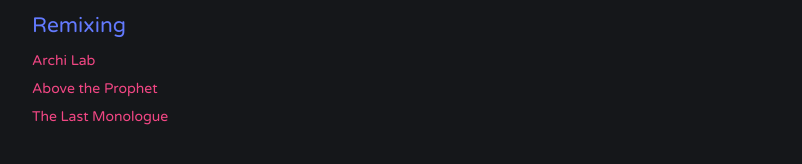
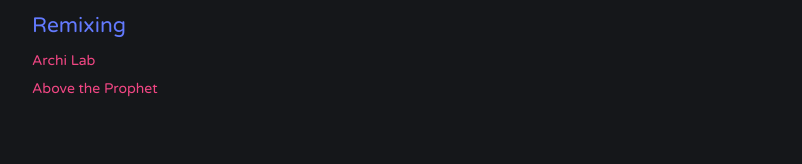
Before and after one commit to jithendrabsy/thoughts, a Jekyll site: the page built from _posts/1929-03-20-allen-lee.md, in a window 1280 px wide. Shown: the part 625-789 px from the top of the page, without its empty margins (238-1040 px from the left). Built offline with Jekyll 4.4.1, drawn with Linux system fonts in a browser that asks for light colours; nearby versions of some CDN libraries.

Commit message:
Remove The Last Mono

```diff
--- a/_posts/1929-03-20-allen-lee.md
+++ b/_posts/1929-03-20-allen-lee.md
@@ -28,5 +28,3 @@ Tennis: Ranked top 5 in National Intercollegiate Athletic Games
 [Archi Lab](https://soundcloud.com/archilab)
 
 [Above the Prophet](https://soundcloud.com/abovetheprophet)
-
-[The Last Monologue](https://anchor.fm/thelastmonologue)
```
